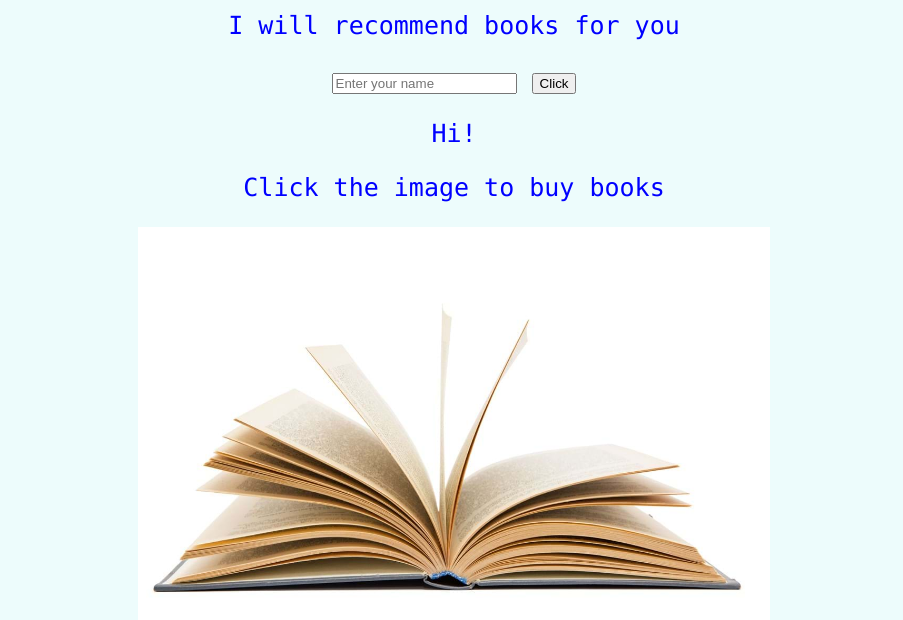
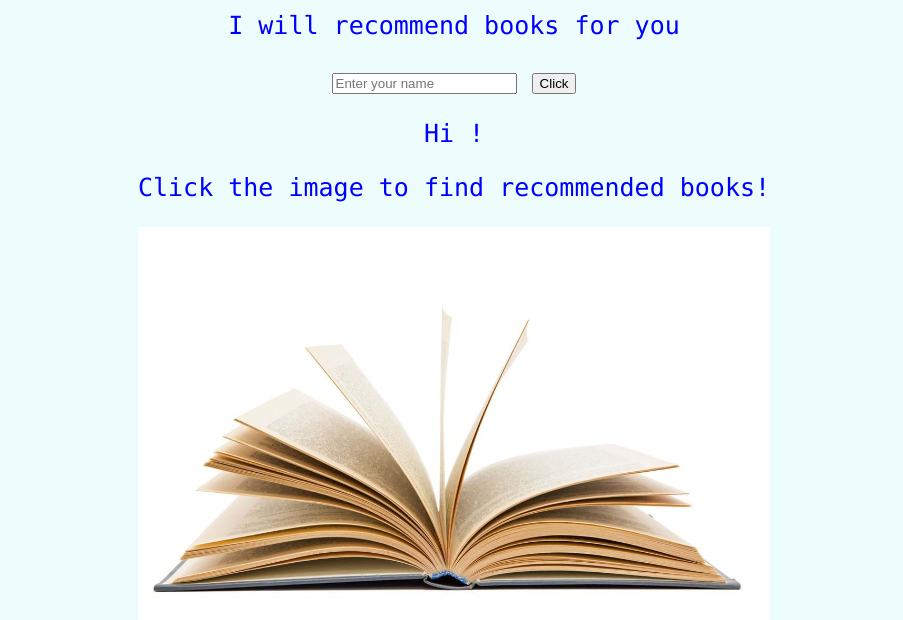
Before and after one commit to shanidr/books_web, a plain HTML site: page index.html in a window 1280 px wide. Both pictures are taken after a click on the button "Click". Shown: the part 151-771 px from the top of the page, without its empty margins (186-1089 px from the left). Drawn offline with Linux system fonts and the light colour scheme.

Commit message:
improvements

```diff
--- a/index.html
+++ b/index.html
@@ -21,13 +21,13 @@
     <script>
       function displayGreeting() {
         var name = document.getElementById('nameInput').value;
-        var greeting =   name + "Hi" + '!';
+        var greeting =   "Hi" + " "+ name + '!';
         document.getElementById('greeting').innerHTML = greeting;
       }
     </script>
 
-    <p>Click the image to buy books</p>
-    <a id="firstimg" href="https://www.e-vrit.co.il/">
+    <p>Click the image to find recommended books!</p>
+    <a id="firstimg" href="https://www.goodreads.com/list/tag/recommended-books" target="_blank">
       <img src="book.jpg" alt="book.jpg">
     </a>
 
```
